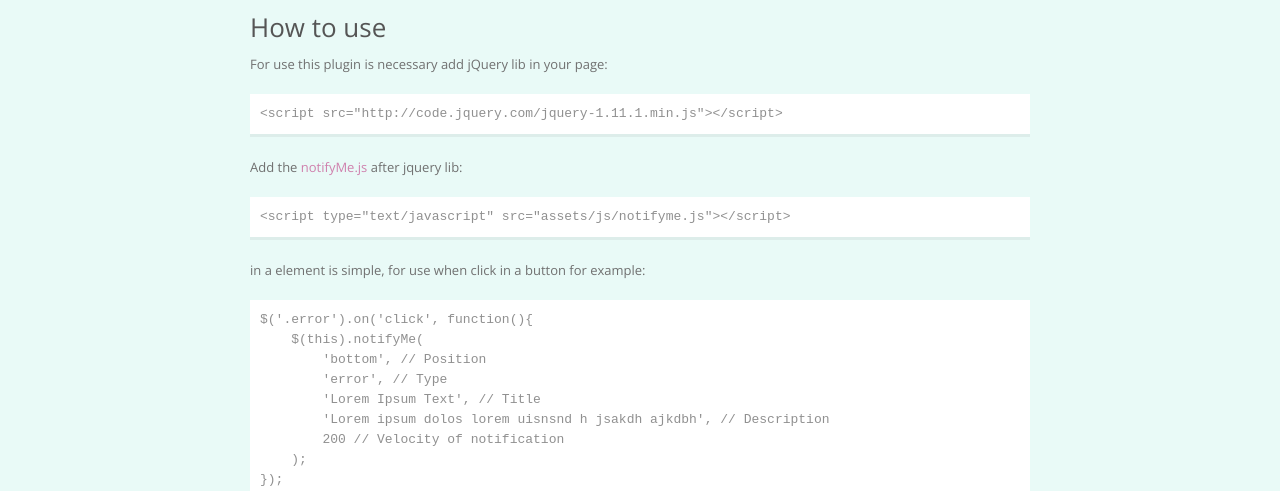
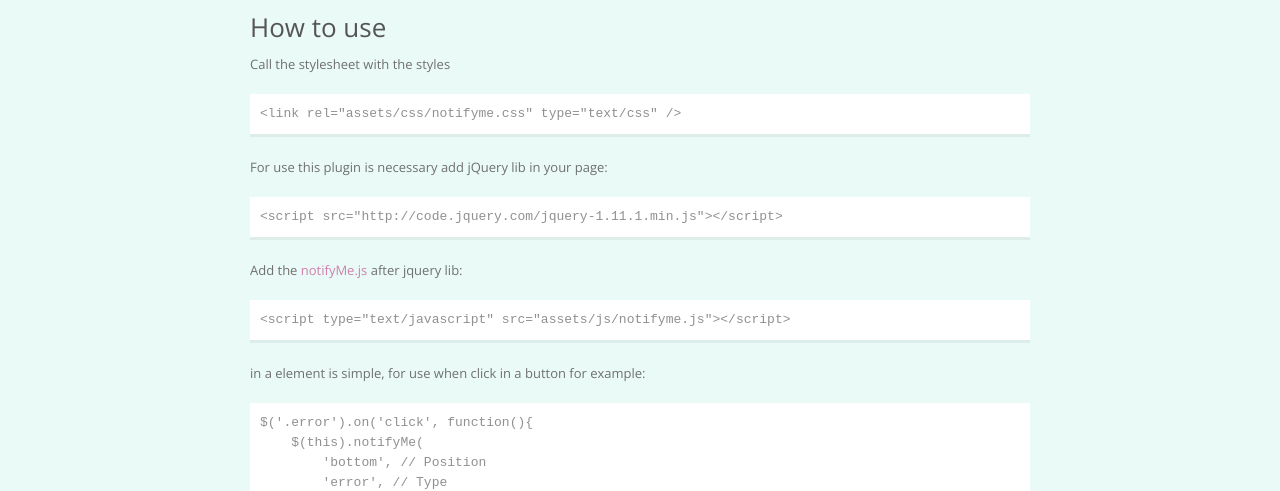
Before and after one commit to itbruno/notifyme, a website: page index.html in a window 1280 px wide. Shown: the part 311-802 px from the top of the page. Drawn offline with nearby package versions, Linux system fonts and the light colour scheme; files that its build step writes are made by us from their sources.

Commit message:
add individual stylesheet for notifyme

```diff
--- a/index.html
+++ b/index.html
@@ -2,6 +2,7 @@
 <head>
 	<title>notifyME</title>
 	<link rel="stylesheet" type="text/css" href="assets/css/base.css" />
+	<link rel="stylesheet" type="text/css" href="assets/css/notifyme.css" />
 
 	<!-- Meta Tags -->
 	<meta name="viewport" content="width= device-width, initial-scale= 1">
@@ -42,6 +43,11 @@
 		</p>
 
 		<h1>How to use</h1>
+		<p>
+			Call the stylesheet with the styles
+			<pre>&lt;link rel=&quot;assets/css/notifyme.css&quot; type=&quot;text/css&quot; /&gt;</pre>
+		</p>
+
 		<p>
 			For use this plugin is necessary add jQuery lib in your page:
 			<pre>&lt;script src=&quot;http://code.jquery.com/jquery-1.11.1.min.js&quot;&gt;&lt;/script&gt;</pre>
```
